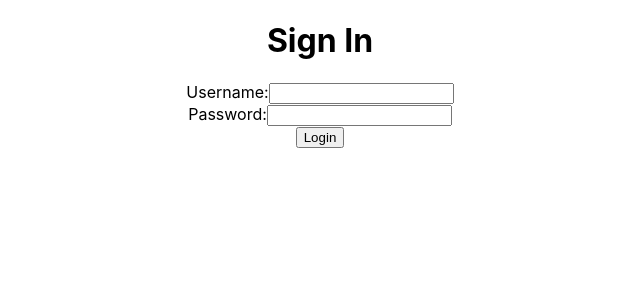
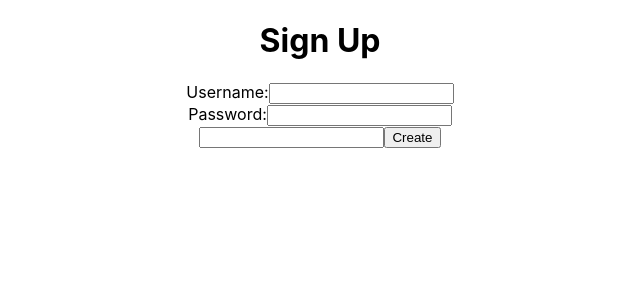
Before and after one commit to GermanoSchneider/java-react-exercises, a React (Create React App) app in the folder exercise_3/note-web-app-web-client/note-web-app-web-client/: page / in a window 1280 px wide. Shown: the top 300 px of the page, without its empty margins (320-960 px from the left). Built offline with nearby package versions, Linux system fonts and the light colour scheme.

Commit message:
some adjustments were made to the SignUp page

```diff
--- a/exercise_3/note-web-app-web-client/note-web-app-web-client/package.json
+++ b/exercise_3/note-web-app-web-client/note-web-app-web-client/package.json
@@ -11,6 +11,7 @@
     "nodemon": "^3.1.1",
     "react": "^18.3.1",
     "react-dom": "^18.3.1",
+    "react-redux": "^9.1.2",
     "react-scripts": "5.0.1",
     "web-vitals": "^2.1.4"
   },
--- a/exercise_3/note-web-app-web-client/note-web-app-web-client/src/App.js
+++ b/exercise_3/note-web-app-web-client/note-web-app-web-client/src/App.js
@@ -1,14 +1,14 @@
 import './App.css';
 import React from 'react';
-import SignIn from './pages/SignIn';
 import { Provider } from 'react-redux';
 import store from './stores/store';
+import SignUp from './pages/SignUp';
 
 
 function App() {
 
   return <Provider store={store}>
-      <SignIn />
+      <SignUp />
   </Provider>
 }
 
--- a/exercise_3/note-web-app-web-client/note-web-app-web-client/src/pages/SignUp.js
+++ b/exercise_3/note-web-app-web-client/note-web-app-web-client/src/pages/SignUp.js
@@ -1,11 +1,48 @@
-import api from "../api"
-import Credentials from "../components/Credentials"
+import { useState } from "react";
+import { useSelector } from "react-redux";
+import api from "../api";
+import Credentials from "../components/Credentials";
 
 const SignUp = () => {
 
+    const { username, password } = useSelector(state => state.credential);
+    const [checkPassword, setCheckPassword] = useState('')
+
+    const validatePassword = (password) => {
+
+        if (password === checkPassword) return;
+
+        throw new Error("password does not match")
+    }
+
+    const createUser = () => {
+
+        validatePassword(password)
+
+        const payload = {
+            username: username,
+            password: password
+        }
+
+        api.post('auth/user', payload)
+            .then(response => console.log(response))
+            .catch(erro => console.log(erro))
+    }
+
+    const handleCheckPasswordChange = (event) => {
+        setCheckPassword(event.target.value);
+    };
+
     return (
         <center>
-
+           <div>
+                <h1>Sign Up</h1>
+                <form>
+                    <Credentials/>
+                    <input type="password" value={checkPassword} onChange={handleCheckPasswordChange}/>
+                    <input type="button" value="Create" onClick={createUser} />
+                </form>
+            </div>
         </center>
     )
 
```
Also changed, not shown: 1 other file (tests, documents, lock files or other folders).
